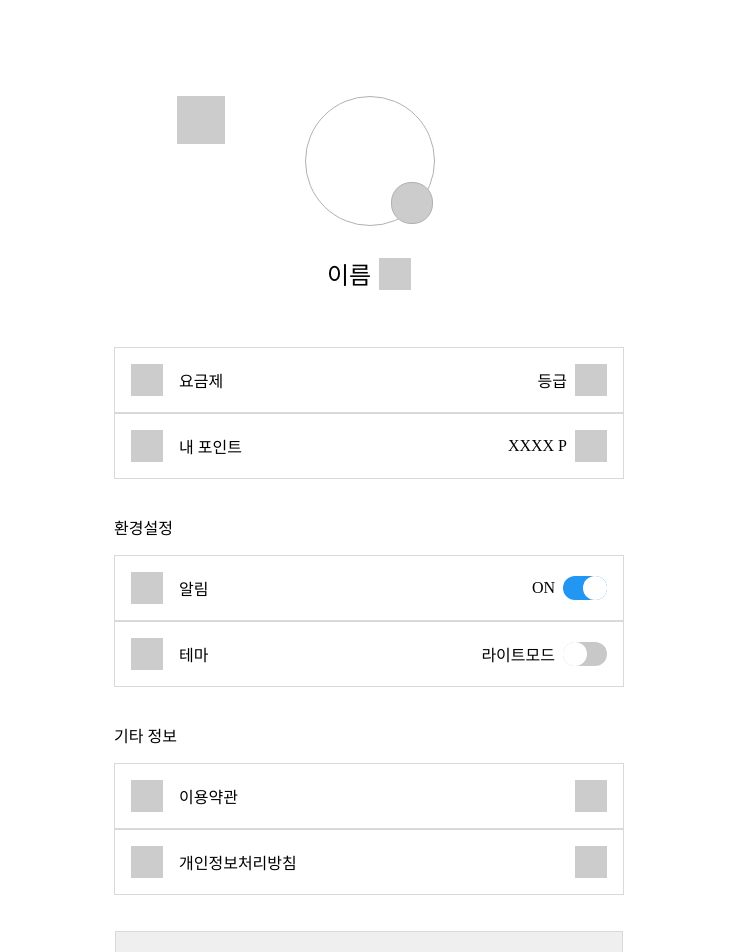
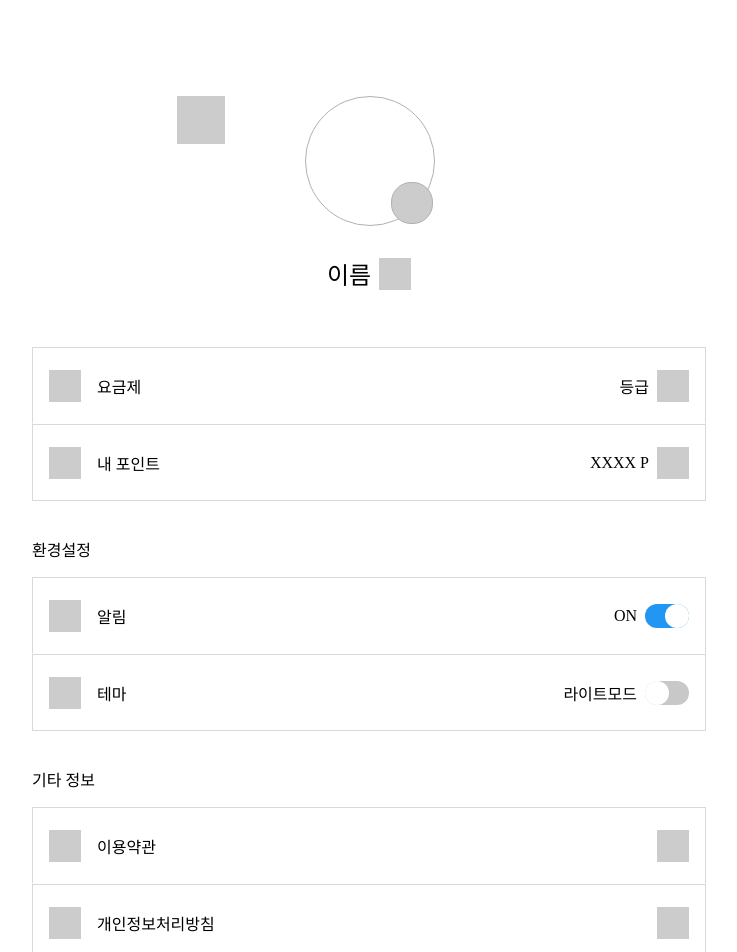
Before and after one commit to UMC-CARDIFY/Client-V1, a React (Vite) app: page /mypage in a window 1280 px wide. Shown: the top 952 px of the page, without its empty margins (271-1008 px from the left). Built offline with nearby package versions, Linux system fonts and the light colour scheme.

Commit message:
Chore: 마이페이지 스타일 수정

```diff
--- a/src/pages/MyPage/index.jsx
+++ b/src/pages/MyPage/index.jsx
@@ -71,15 +71,22 @@ const Section = styled.section`
 
 const InfoBox = styled.div`
   display: flex;
-  width: 29.75rem;
+  width: 40rem;
+  height: 2.69rem;
   padding: 1rem;
   justify-content: space-between;
   align-items: center;
+  flex-shrink: 0;
   border: 1px solid #D9D9D9;
+  border-bottom: 1px solid transparent;
 
   &.clickable {
     cursor: pointer;
   }
+`;
+
+const LastInfoBox = styled(InfoBox)`
+  border-bottom: 1px solid #D9D9D9;
 `;
 
 const IconPlaceholder = styled.div`
@@ -183,7 +190,7 @@ const Text2 = styled.span`
 
 const LogoutButton = styled.button`
   display: flex;
-  width: 31.75rem;
+  width: 42.25rem;
   padding: 1rem;
   justify-content: space-between;
   align-items: center;
@@ -222,12 +229,12 @@ export const MyPage = () => {
             <Text2>등급</Text2>
             <IconPlaceholder />
           </InfoBox>
-          <InfoBox className="clickable" onClick={() => navigate('/mypage/point')}>
+          <LastInfoBox className="clickable" onClick={() => navigate('/mypage/point')}>
             <IconPlaceholder />
             <Text>내 포인트</Text>
             <Text2>XXXX P</Text2>
             <IconPlaceholder />
-          </InfoBox>
+          </LastInfoBox>
         </Section>
         <Section>
          <SectionTitle>환경설정</SectionTitle>
@@ -244,7 +251,7 @@ export const MyPage = () => {
               <span className="slider"></span>
             </Switch>
           </InfoBox>
-          <InfoBox>
+          <LastInfoBox>
             <IconPlaceholder />
             <Text>테마</Text>
             <Text2>{isDarkMode ? "다크모드" : "라이트모드"}</Text2>
@@ -256,7 +263,7 @@ export const MyPage = () => {
               />
               <span className="slider"></span>
             </Switch>
-          </InfoBox>
+          </LastInfoBox>
         </Section>
         <Section>
         <SectionTitle>기타 정보</SectionTitle>
@@ -265,11 +272,11 @@ export const MyPage = () => {
             <Text>이용약관</Text>
             <IconPlaceholder />
           </InfoBox>
-          <InfoBox className="clickable">
+          <LastInfoBox className="clickable">
             <IconPlaceholder />
             <Text>개인정보처리방침</Text>
             <IconPlaceholder />
-          </InfoBox>
+          </LastInfoBox>
         </Section>
         <LogoutButton onClick={handleLogout}>
           <Text>로그아웃</Text>
```
